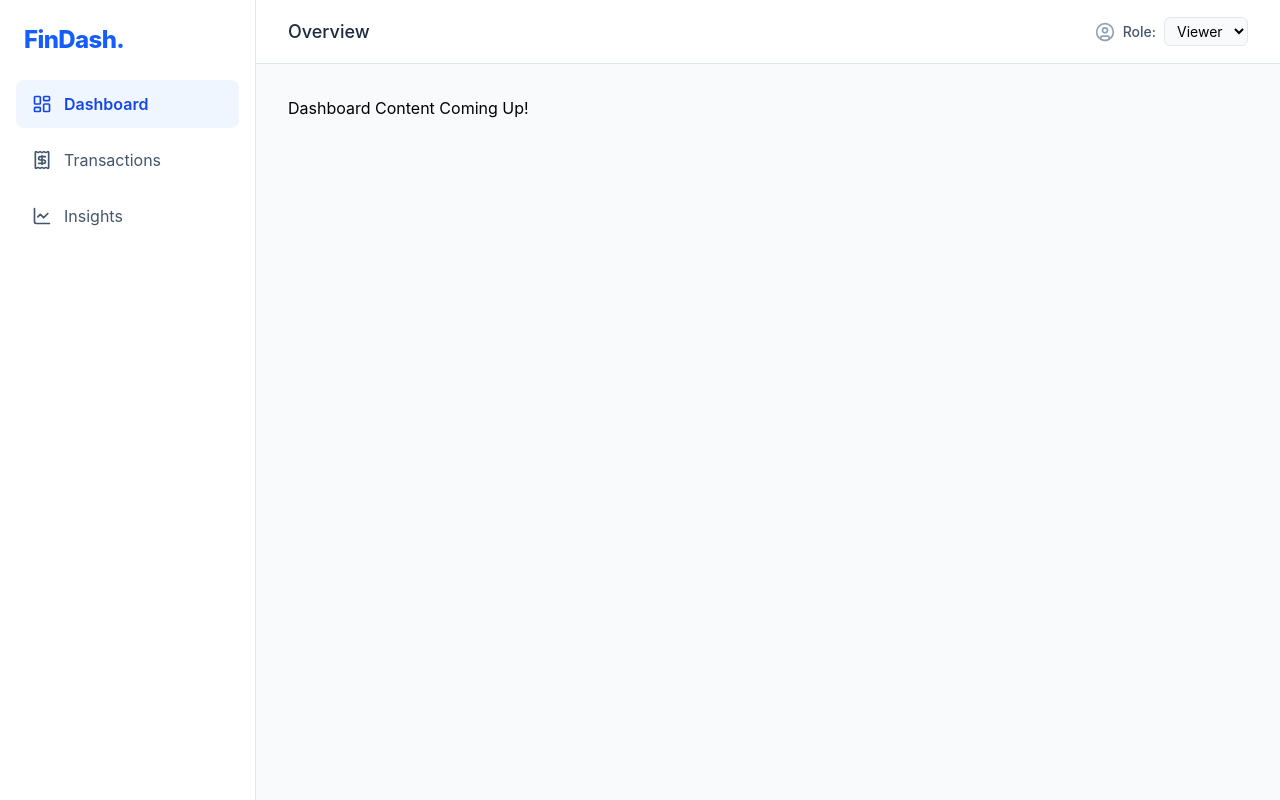
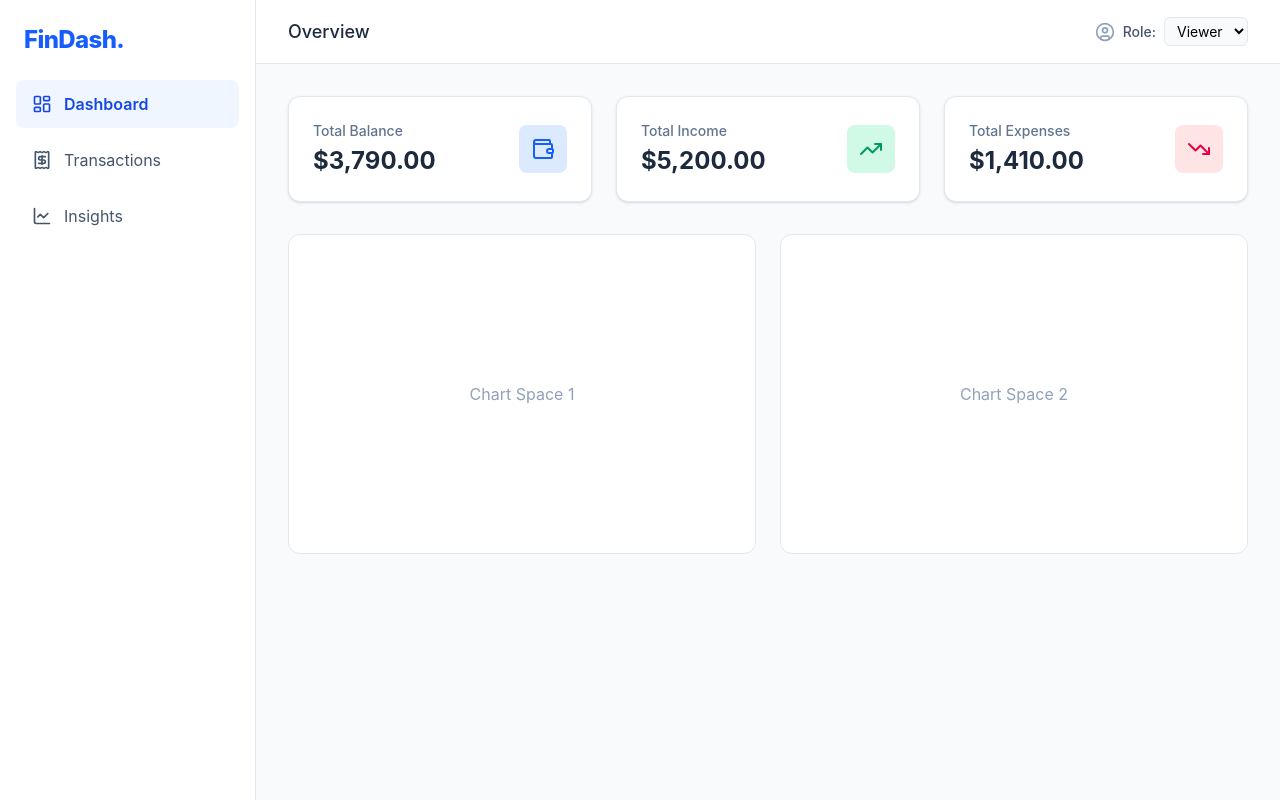
Before and after one commit to ManasiKhot/Finance-Dashboard-UI, a React (Vite) app: page / in a window 1280 px wide. Built offline with nearby package versions, Linux system fonts and the light colour scheme.

Commit message:
feat: build summary metric cards and calculate totals from state

```diff
--- a/src/App.jsx
+++ b/src/App.jsx
@@ -2,6 +2,7 @@
 import { useState } from 'react';
 import Sidebar from './components/Sidebar';
 import Topbar from './components/Topbar';
+import Dashboard from './components/Dashboard';
 
 function App() {
   const [activeTab, setActiveTab] = useState('dashboard');
@@ -14,8 +15,7 @@ function App() {
         <Topbar />
 
         <main className="flex-1 overflow-y-auto p-8">
-          {/* Temporary placeholders for our views */}
-          {activeTab === 'dashboard' && <div>Dashboard Content Coming Up!</div>}
+          {activeTab === 'dashboard' && <Dashboard />}
           {activeTab === 'transactions' && <div>Transactions View</div>}
           {activeTab === 'insights' && <div>Insights View</div>}
         </main>
--- /dev/null
+++ b/src/components/Dashboard.jsx
@@ -0,0 +1,55 @@
+// src/components/Dashboard.jsx
+import { useFinanceStore } from '../store/useFinanceStore';
+import SummaryCard from './SummaryCard';
+import { Wallet, TrendingUp, TrendingDown } from 'lucide-react';
+
+export default function Dashboard() {
+  const { transactions } = useFinanceStore();
+
+  // Calculate totals
+  const totalIncome = transactions
+    .filter(t => t.type === 'income')
+    .reduce((sum, t) => sum + t.amount, 0);
+
+  const totalExpense = transactions
+    .filter(t => t.type === 'expense')
+    .reduce((sum, t) => sum + t.amount, 0);
+
+  const balance = totalIncome - totalExpense;
+
+  return (
+    <div className="space-y-6">
+      {/* Summary Cards Grid */}
+      <div className="grid grid-cols-1 md:grid-cols-3 gap-6">
+        <SummaryCard
+          title="Total Balance"
+          amount={balance}
+          icon={Wallet}
+          colorClass="bg-blue-100 text-blue-600"
+        />
+        <SummaryCard
+          title="Total Income"
+          amount={totalIncome}
+          icon={TrendingUp}
+          colorClass="bg-emerald-100 text-emerald-600"
+        />
+        <SummaryCard
+          title="Total Expenses"
+          amount={totalExpense}
+          icon={TrendingDown}
+          colorClass="bg-rose-100 text-rose-600"
+        />
+      </div>
+
+      {/* Placeholder for Charts (Commit 5) */}
+      <div className="grid grid-cols-1 lg:grid-cols-2 gap-6 mt-8">
+        <div className="bg-white border border-slate-200 rounded-xl h-80 flex items-center justify-center text-slate-400">
+          Chart Space 1
+        </div>
+        <div className="bg-white border border-slate-200 rounded-xl h-80 flex items-center justify-center text-slate-400">
+          Chart Space 2
+        </div>
+      </div>
+    </div>
+  );
+}
--- /dev/null
+++ b/src/components/SummaryCard.jsx
@@ -0,0 +1,18 @@
+
+export default function SummaryCard({ title, amount, icon: Icon, colorClass }) {
+  return (
+    <div className="bg-white rounded-xl border border-slate-200 p-6 shadow-sm">
+      <div className="flex items-center justify-between">
+        <div>
+          <p className="text-sm font-medium text-slate-500 mb-1">{title}</p>
+          <h3 className="text-2xl font-bold text-slate-800">
+            ${amount.toLocaleString(undefined, { minimumFractionDigits: 2, maximumFractionDigits: 2 })}
+          </h3>
+        </div>
+        <div className={`p-3 rounded-lg ${colorClass}`}>
+          <Icon size={24} />
+        </div>
+      </div>
+    </div>
+  );
+}
```
